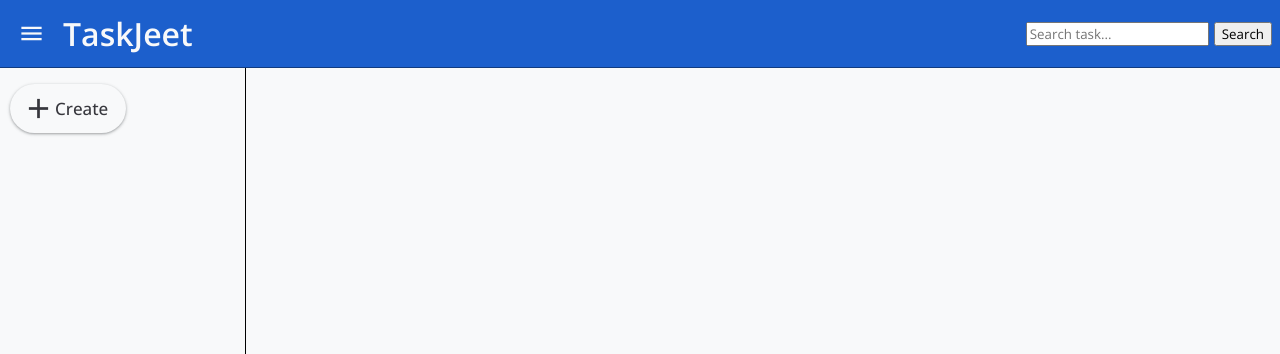
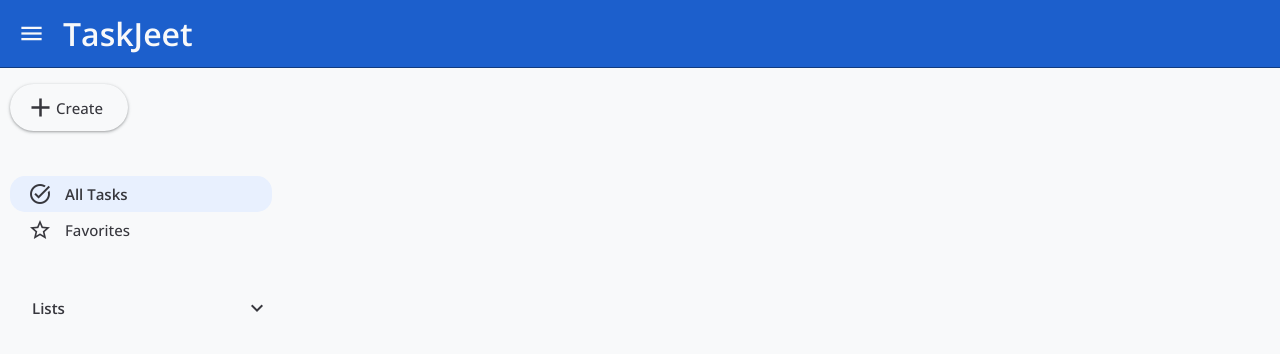
Before and after one commit to JacobCll/TaskJeet-v1, a React (Vite) app in the folder learning-app/: page / in a window 1280 px wide. Shown: the top 354 px of the page. Built offline with nearby package versions, Linux system fonts and the light colour scheme.

Commit message:
added favorites and main menu

```diff
--- a/learning-app/src/App.css
+++ b/learning-app/src/App.css
@@ -68,21 +68,19 @@
 }
 
 .main-menu {
-  padding: 16px 10px;
-  width: 300px;
+  color: #37373d;
+  display: flex;
+  flex-direction: column;
+  padding: 16px 18px 16px 10px;
+  width: 290px;
+  min-width: 290px;
+  max-width: 290px;
   height: 100%;
-  border-right: 1px solid black;
+  gap: 45px;
 }
 
-.tasklists-container {
-  padding: 7px;
-  width: 100%;
-}
-
-
-
 .create-list-button {
-  font-size: 17px;
+  font-size: 15px;
   font-weight: 500;
   display: flex;
   align-items: center;
@@ -90,9 +88,10 @@
   background: none;
   color: #37373d;
   margin: 0;
-  padding: 8px 18px 8px 12px;
+  padding: 8px 15px;
   border-radius: 26px;
   cursor: pointer;
+  width: 118px;
   box-shadow: 0 1px 2px 0 rgba(60,64,67,0.302),
               0 1px 3px 1px rgba(60,64,67,0.149);
   transition: box-shadow 0.3s ease, transform 0.3s ease;
@@ -107,7 +106,7 @@
 
 .create-list-button .material-icons {
   font-weight:lighter;
-  font-size: 33px;
+  font-size: 31px;
 }
 
 /* editing-task classes */
@@ -174,14 +173,17 @@
 
 
 .tasks-list-container {
+  display: flex;
+  flex-direction: column;
   background-color: #ffffff;
   border-color: rgb(241,243,244);
   border-width: 1px;
   border-style: solid;
   min-width: 200px;
+  max-width: 100%;
   border-radius: 12px;
+  margin: 3px;
   word-break: break-word;
-  margin: 5px;
 }
 
 .tasks-list-container:hover {
@@ -471,16 +473,15 @@
 
 .add-task-button {
   margin-top: 6px;
-  margin-left: 7px;
   border-radius: 17px;
   background: none;
   border: none;
   display: flex;
   color: #1a73e8;
   align-items: center;
-  width: 200px;
+  width: 100%;
   gap: 10px;
-  padding: 5px 6px;
+  padding: 6px 6px 6px 12px;
   font-weight: 600;
   font-size: 15px;
   cursor: pointer;
@@ -491,7 +492,96 @@
   color: #174ea6;
 }
 
-
 .add-task-icon.material-symbols-outlined {
   font-size: 20px;
 }
+
+.task-selections {
+  display: flex;
+  flex-direction: column;
+}
+
+.button-selection {
+  display: flex;
+  gap: 13px;
+  padding: 6px 18px;
+  background: none;
+  border:none;
+  border-radius: 15px;
+  align-items: center;
+  cursor: pointer;
+  font-size: 15px;
+  font-weight: 500;
+  color: #37373d;;
+}
+
+.button-selection.selected {
+  background-color: #e8f0fe;
+  font-weight: 600;
+}
+
+.button-selection.selected:hover {
+  background-color: #e0ebfd;
+}
+
+.button-selection:hover {
+  color: #123873;
+  background-color: #eeeff0;
+}
+
+.lists-markdown {
+  margin-left: 22px;
+}
+
+.lists-markdown-button {
+  color: #37373d;
+  display: flex;
+  align-items: center;
+}
+
+.lists-markdown-button div{
+
+  font-weight: 600;
+  font-size: 15px;
+  width: 100%;
+}
+
+.lists-markdown-button button{
+  display: flex;
+  color: inherit;
+  background: none;
+  border-radius: 25px;
+  padding: 3px;
+  margin: 0px;
+  border: none;
+  cursor: pointer;
+}
+
+.lists-markdown-button button:hover {
+  background-color: #eeeff0;
+}
+
+.lists-container {
+  margin: 0;
+  padding: 0;
+}
+
+.list-item {
+  display: flex;
+  color: inherit;
+  list-style-type: none;
+  font-size: 15px;
+  font-weight: 400;
+}
+
+.list-item input {
+  margin: 0;
+  margin-right: 18px;
+}
+
+.tasklists-container {
+  display: flex;
+  gap: 5px;
+  width: 100%;
+  margin: 5px;
+}
--- a/learning-app/src/App.tsx
+++ b/learning-app/src/App.tsx
@@ -1,4 +1,4 @@
-import { Fragment, useState } from "react";
+import { useState } from "react";
 import "./App.css";
 
 import TaskList from "./components/TaskList";
@@ -12,6 +12,18 @@
   const [searchText, setSearchText] = useState("");
   const [taskGroups, setTaskGroups] = useState([]);
   const [mainMenu, setMainMenu] = useState(true);
+  const [selection, setSelection] = useState("all-tasks");
+  let breakPoints;
+  // dynamic masonry
+  switch (taskGroups.length) {
+    case 1:
+      breakPoints = { 900: 1 };
+      break;
+    case 2:
+      breakPoints = { 900: 2, 750: 1 };
+  }
+
+  // const breakPoints = { 350: 1, 670: 2, 870: 3, 1080: 4, 1500: 5 };
 
   console.log(taskGroups);
   return (
@@ -25,34 +37,39 @@
       <div className="app-body">
         {mainMenu && (
           <MainMenu
+            selection={selection}
+            setSelection={setSelection}
             taskGroups={taskGroups}
             setTaskGroups={setTaskGroups}
             groupId={groupId}
             setGroupId={setGroupId}
           />
         )}
-        <TaskGroups taskGroups={taskGroups} setTaskGroups={setTaskGroups} />
+        <TaskGroups
+          breakPoints={breakPoints}
+          taskGroups={taskGroups}
+          setTaskGroups={setTaskGroups}
+        />
       </div>
     </div>
   );
 }
 
-const breakPoints = { 350: 1, 670: 2, 870: 3, 1080: 4, 1500: 5 };
-const TaskGroups = ({ taskGroups, setTaskGroups }) => {
+const TaskGroups = ({ breakPoints, taskGroups, setTaskGroups }) => {
   return (
     <ResponsiveMasonry
       columnsCountBreakPoints={breakPoints}
       className="tasklists-container"
     >
-      <Masonry>
+      <Masonry className="masonry-container" style={{}}>
         {taskGroups.map((group) => (
-          <Fragment key={group.id}>
+          <div key={group.id}>
             <TaskList
               groupId={group.id}
               taskGroups={taskGroups}
               setTaskGroups={setTaskGroups}
             />
-          </Fragment>
+          </div>
         ))}
       </Masonry>
     </ResponsiveMasonry>
--- a/learning-app/src/components/Header.tsx
+++ b/learning-app/src/components/Header.tsx
@@ -14,7 +14,7 @@
       </button>
       <h1 className="app-title">TaskJeet</h1>
 
-      <div className="search-container">
+      {/* <div className="search-container">
         <input
           className="search-field"
           placeholder="Search task..."
@@ -25,7 +25,7 @@
         />
 
         <button className="search-button">Search</button>
-      </div>
+      </div> */}
     </div>
   );
 }
--- a/learning-app/src/components/MainMenu.tsx
+++ b/learning-app/src/components/MainMenu.tsx
@@ -1,4 +1,8 @@
+import { useState } from "react";
+
 export default function MainMenu({
+  selection,
+  setSelection,
   taskGroups,
   setTaskGroups,
   groupId,
@@ -20,6 +24,51 @@
       <button className="create-list-button" onClick={handleAddGroup}>
         <span className="material-icons">add</span>Create
       </button>
+
+      <div className="task-selections">
+        <button
+          className={
+            selection === "all-tasks"
+              ? "button-selection selected"
+              : "button-selection"
+          }
+          onClick={() => setSelection("all-tasks")}
+        >
+          <span className="material-icons">task_alt</span>All Tasks
+        </button>
+        <button
+          className={
+            selection === "favorites"
+              ? "button-selection selected"
+              : "button-selection"
+          }
+          onClick={() => setSelection("favorites")}
+        >
+          <span className="material-icons">star_border</span>Favorites
+        </button>
+      </div>
+
+      <div className="lists-markdown">
+        <div className="lists-markdown-button">
+          <div>Lists</div>
+          <button>
+            <span className="material-icons">expand_more</span>
+          </button>
+        </div>
+        <ul className="lists-container">
+          {taskGroups.map((tg) => {
+            return (
+              <li className="list-item">
+                <div className="list-item-checkbox">
+                  <input type="checkbox" />
+                  <label></label>
+                </div>
+                {tg.name}
+              </li>
+            );
+          })}
+        </ul>
+      </div>
     </div>
   );
 }
--- a/learning-app/src/components/Task.tsx
+++ b/learning-app/src/components/Task.tsx
@@ -53,9 +53,15 @@
               id={`checkbox-${task.id}`}
               type="checkbox"
               checked={task.completed}
-              onChange={handleCheckbox}
+              onChange={(e) => {
+                handleCheckbox();
+              }}
+              onClick={(e) => e.stopPropagation()}
             />
-            <label htmlFor={`checkbox-${task.id}`}></label>
+            <label
+              onClick={(e) => e.stopPropagation()}
+              htmlFor={`checkbox-${task.id}`}
+            ></label>
           </div>
 
           <div className="task-info">
@@ -65,7 +71,12 @@
 
           <div className="task-settings-container">
             <div className="task-settings-button">
-              <button onClick={() => setPopUpMenu(true)}>
+              <button
+                onClick={(e) => {
+                  setPopUpMenu(true);
+                  e.stopPropagation();
+                }}
+              >
                 <span className="material-icons">more_vert</span>
               </button>
 
--- a/learning-app/src/components/TaskList.tsx
+++ b/learning-app/src/components/TaskList.tsx
@@ -4,6 +4,8 @@
 import TaskTemplate from "./TaskTemplate";
 import PopUpMenu from "./TLPopUpMenu";
 
+import useFocus from "../hooks/useFocusOnInput";
+import useMergeRefs from "../hooks/useMergeRefs";
 import useAutoResizeTextarea from "../hooks/useAutoResizeTextarea";
 
 export default function TaskList({ taskGroups, setTaskGroups, groupId }) {
@@ -13,6 +15,8 @@
   const [taskId, setTaskId] = useState(0);
 
   const textareaRef = useAutoResizeTextarea(value);
+  const titleTextAreaRef = useFocus();
+  const titleTextRef = useMergeRefs(titleTextAreaRef, textareaRef);
 
   const currentTaskGroup = taskGroups.find((group) => group.id === groupId);
 
@@ -38,8 +42,8 @@
         <textarea
           placeholder="TITLE"
           className="task-list-title"
-          ref={textareaRef}
-          value={value}
+          ref={titleTextRef}
+          value={currentTaskGroup.name}
           onChange={(e) => {
             handleOnChangeListTitle(e);
           }}
--- a/learning-app/src/components/TaskTemplate.tsx
+++ b/learning-app/src/components/TaskTemplate.tsx
@@ -4,19 +4,6 @@
 import useAutoResizeTextarea from "../hooks/useAutoResizeTextarea";
 import useFocus from "../hooks/useFocusOnInput";
 import useMergeRefs from "../hooks/useMergeRefs";
-
-type TaskTemplateProps = {
-  taskId: number;
-  taskName?: string;
-  taskDesc?: string;
-  taskCompleted?: boolean;
-  setTaskId?: (id: number) => number;
-  groupId: string;
-  taskTemplateEnabler?: boolean;
-  setTaskTemplateEnabler?: (enabled: boolean) => void;
-  taskGroups: any[];
-  setTaskGroups: (groups: any[]) => void;
-};
 
 // component to add new tasks
 export default function TaskTemplate({
@@ -30,7 +17,7 @@
   taskName = "",
   taskDesc = "",
   taskCompleted = false,
-}: TaskTemplateProps) {
+}) {
   const [taskNameText, setTaskNameText] = useState(taskName);
   const [taskDescText, setTaskDescText] = useState(taskDesc);
 
```
